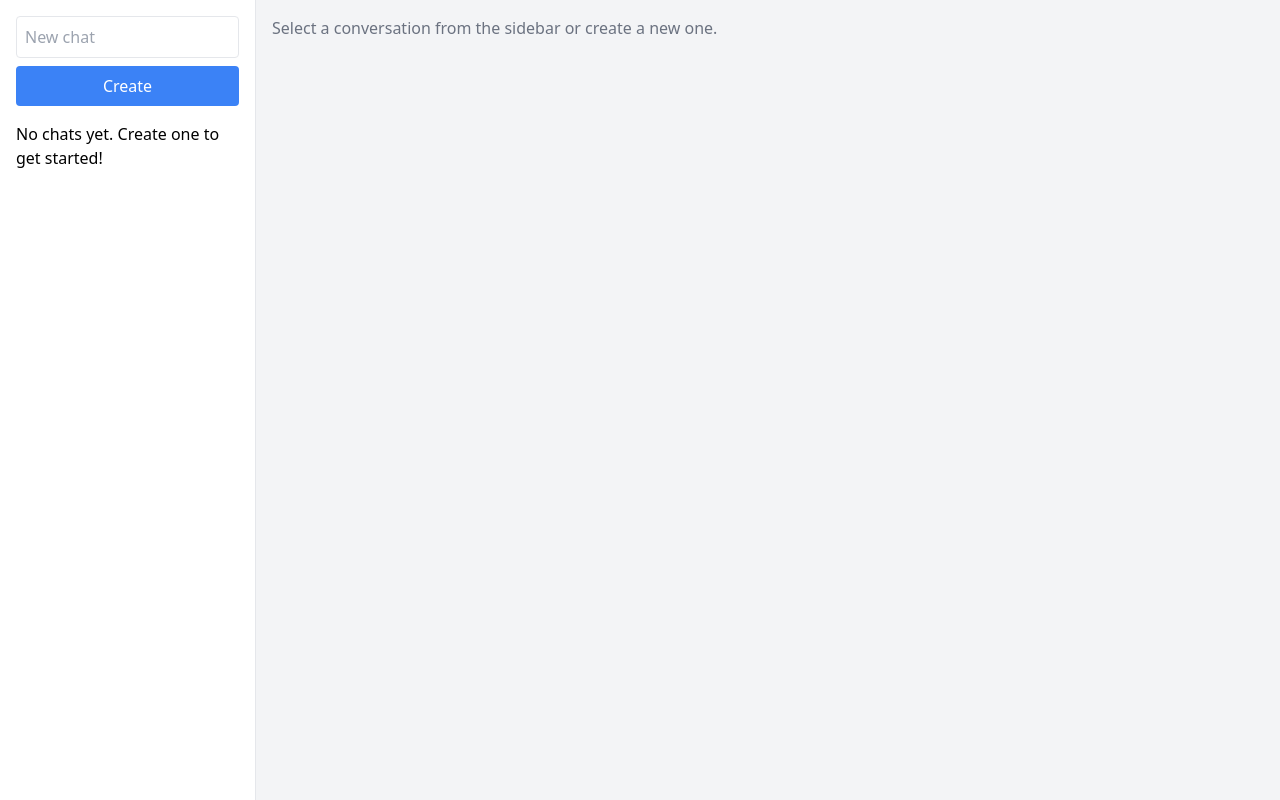
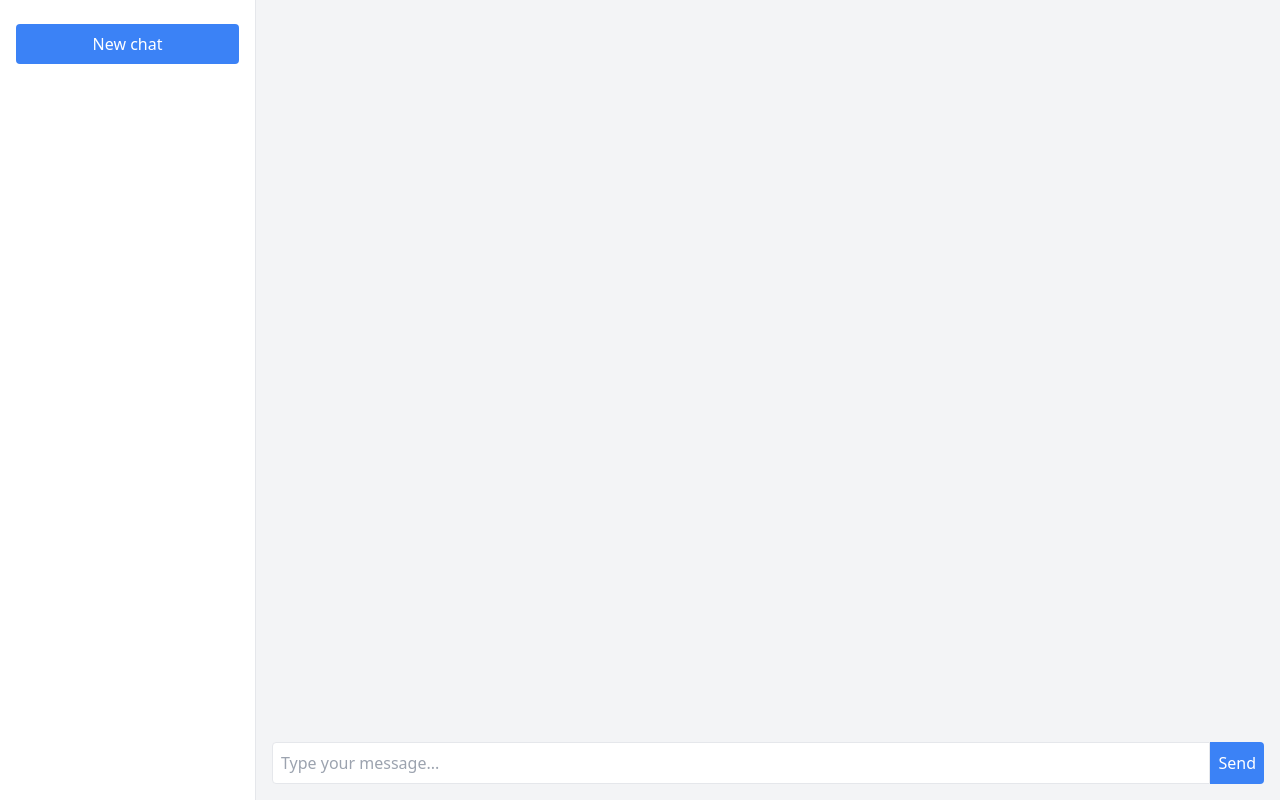
Before and after one commit to zenbrian/ollapa, a SvelteKit app: page / in a window 1280 px wide. Built offline with nearby package versions, Linux system fonts and the light colour scheme.

Commit message:
Default to new chat

```diff
--- /dev/null
+++ b/src/lib/components/ConversationView.svelte
@@ -0,0 +1,92 @@
+<script>
+	import { goto } from '$app/navigation';
+	import { addMessageToChat, createChat } from '$lib/stores/chats';
+
+	/** @type {{ selectedChat: App.Chat|null }}*/
+	let { selectedChat } = $props();
+
+	let newMessageContent = $state('');
+
+	async function addMessage() {
+		if (newMessageContent.trim() && selectedChat) {
+			try {
+				await addMessageToChat(selectedChat.id, {
+					role: 'user',
+					content: newMessageContent,
+					timestamp: new Date()
+				});
+
+				newMessageContent = '';
+
+				// TODO: Replace mock with API call and return value
+				await addMessageToChat(selectedChat.id, {
+					role: 'assistant',
+					content: 'This is a mock response from the AI assistant.',
+					timestamp: new Date()
+				});
+			} catch (error) {
+				console.error('Failed to send message:', error);
+				// TODO: show error to user
+			}
+		}
+	}
+
+	async function addChat() {
+		if (newMessageContent.trim()) {
+			try {
+				const chat = await createChat(newMessageContent);
+				selectedChat = chat;
+				goto(`/chat/${chat.id}`);
+
+				addMessage();
+			} catch (error) {
+				console.error('Failed to create chat:', error);
+				// TODO: show error to user
+			}
+		}
+	}
+
+	async function handleSendMessage() {
+		if (selectedChat) {
+			addMessage();
+		} else {
+			addChat();
+		}
+	}
+</script>
+
+<div class="flex h-full flex-col">
+	<div class="mb-4 flex-grow overflow-y-auto">
+		{#if selectedChat}
+			{#each selectedChat.messages as message}
+				<div class="mb-2 {message.role === 'user' ? 'text-right' : 'text-left'}">
+					<span
+						class="inline-block rounded p-2 {message.role === 'user'
+							? 'bg-blue-500 text-white'
+							: 'bg-gray-200'}"
+					>
+						{message.content}
+					</span>
+					<br />
+					<small class="text-gray-500">{new Date(message.timestamp).toLocaleString()}</small>
+				</div>
+			{/each}
+		{/if}
+	</div>
+
+	<div class="flex">
+		<input
+			type="text"
+			bind:value={newMessageContent}
+			placeholder="Type your message..."
+			class="flex-grow rounded-l border p-2"
+			onkeypress={(e) => e.key === 'Enter' && handleSendMessage()}
+		/>
+		<button
+			onclick={handleSendMessage}
+			class="rounded-r bg-blue-500 p-2 text-white hover:bg-blue-600"
+		>
+			Send
+		</button>
+	</div>
+</div>
--- a/src/lib/components/Sidebar.svelte
+++ b/src/lib/components/Sidebar.svelte
@@ -1,26 +1,12 @@
 <script>
 	import { page } from '$app/stores';
 	import { onMount } from 'svelte';
-	import { chats, isLoading, loadChats, createChat, removeChat } from '$lib/stores/chats';
+	import { chats, isLoading, loadChats, removeChat } from '$lib/stores/chats';
 	import { goto } from '$app/navigation';
-
-	let newChatTitle = '';
 
 	onMount(() => {
 		loadChats();
 	});
-
-	async function handleCreateChat() {
-		if (newChatTitle.trim()) {
-			try {
-				await createChat(newChatTitle);
-				newChatTitle = '';
-			} catch (error) {
-				console.error('Failed to create chat:', error);
-				// TODO: show error to user
-			}
-		}
-	}
 
 	/**
 	 *
@@ -43,23 +29,16 @@
 <aside class="w-64 border-r bg-white">
 	<div class="p-4">
 		<div class="mb-4">
-			<input
-				type="text"
-				bind:value={newChatTitle}
-				placeholder="New chat"
-				class="w-full rounded border p-2"
-			/>
-			<button
-				on:click={handleCreateChat}
-				class="mt-2 w-full rounded bg-blue-500 p-2 text-white hover:bg-blue-600"
+			<a
+				href="/"
+				class="mt-2 block w-full rounded bg-blue-500 p-2 text-center text-white hover:bg-blue-600"
 			>
-				Create
-			</button>
+				New chat
+			</a>
 		</div>
+
 		{#if $isLoading}
 			<p>Loading chats...</p>
-		{:else if $chats.length === 0}
-			<p>No chats yet. Create one to get started!</p>
 		{:else}
 			<div class="flex flex-col gap-1">
 				{#each $chats as chat (chat.id)}
@@ -68,7 +47,7 @@
 							? 'bg-gray-200'
 							: 'hover:bg-gray-100'}"
 					>
-						<a class="flex-grow cursor-pointer p-2 text-left" href={`/chat/${chat.id}`}>
+						<a class="flex-grow cursor-pointer truncate p-2 text-left" href={`/chat/${chat.id}`}>
 							{chat.title}
 						</a>
 
--- a/src/routes/+page.svelte
+++ b/src/routes/+page.svelte
@@ -1 +1,5 @@
-<p class="text-gray-500">Select a conversation from the sidebar or create a new one.</p>
+<script>
+	import ConversationView from '$lib/components/ConversationView.svelte';
+</script>
+
+<ConversationView selectedChat={null} />
--- a/src/routes/chat/[chatId]/+page.svelte
+++ b/src/routes/chat/[chatId]/+page.svelte
@@ -1,68 +1,11 @@
 <script>
 	import { page } from '$app/stores';
-	import { addMessageToChat, chats } from '$lib/stores/chats';
+	import { chats } from '$lib/stores/chats';
+	import ConversationView from '$lib/components/ConversationView.svelte';
 
 	const selectedChat = $derived($chats.find((chat) => chat.id === $page.params.chatId));
-
-	let newMessageContent = $state('');
-
-	async function handleSendMessage() {
-		if (newMessageContent.trim() && $page.params.chatId) {
-			try {
-				await addMessageToChat($page.params.chatId, {
-					role: 'user',
-					content: newMessageContent,
-					timestamp: new Date()
-				});
-
-				newMessageContent = '';
-
-				// TODO: Replace mock with API call and return value
-				await addMessageToChat($page.params.chatId, {
-					role: 'assistant',
-					content: 'This is a mock response from the AI assistant.',
-					timestamp: new Date()
-				});
-			} catch (error) {
-				console.error('Failed to send message:', error);
-				// TODO: show error to user
-			}
-		}
-	}
 </script>
 
 {#if selectedChat}
-	<div class="flex h-full flex-col">
-		<div class="mb-4 flex-grow overflow-y-auto">
-			{#each selectedChat.messages as message}
-				<div class="mb-2 {message.role === 'user' ? 'text-right' : 'text-left'}">
-					<span
-						class="inline-block rounded p-2 {message.role === 'user'
-							? 'bg-blue-500 text-white'
-							: 'bg-gray-200'}"
-					>
-						{message.content}
-					</span>
-					<br />
-					<small class="text-gray-500">{new Date(message.timestamp).toLocaleString()}</small>
-				</div>
-			{/each}
-		</div>
-
-		<div class="flex">
-			<input
-				type="text"
-				bind:value={newMessageContent}
-				placeholder="Type your message..."
-				class="flex-grow rounded-l border p-2"
-				onkeypress={(e) => e.key === 'Enter' && handleSendMessage()}
-			/>
-			<button
-				onclick={handleSendMessage}
-				class="rounded-r bg-blue-500 p-2 text-white hover:bg-blue-600"
-			>
-				Send
-			</button>
-		</div>
-	</div>
+	<ConversationView {selectedChat} />
 {/if}
```
Also changed, not shown: 1 other file (tests, documents, lock files or other folders).
